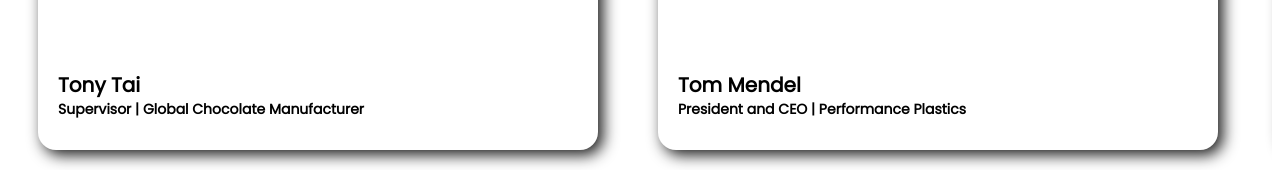
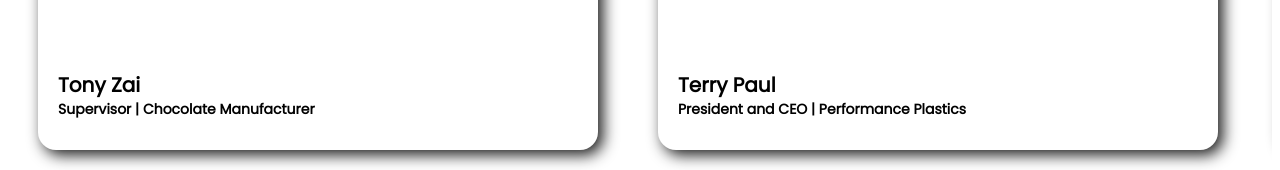
Before and after one commit to JasonRodrigues100/Horizontal-Scrolling-Testimonials, a plain HTML site: page index.html in a window 1280 px wide. Shown: the part 358-528 px from the top of the page. Drawn offline with Linux system fonts and the light colour scheme.

Commit message:
Added placeholders

```diff
--- a/index.html
+++ b/index.html
@@ -22,8 +22,8 @@
 
     <div class="card-person ">
         <div class="stat">
-          <div class="name"><p>Tony Tai</p></div>
-          <div class="post"><p> Supervisor | Global Chocolate Manufacturer</p></div>
+          <div class="name"><p>Tony Zai</p></div>
+          <div class="post"><p> Supervisor | Chocolate Manufacturer</p></div>
         </div>
     </div>
 </div>
@@ -40,7 +40,7 @@
     </div>
     <div class="card-person">
         <div class="stat">
-          <div class="name"><p>Tom Mendel</p></div>
+          <div class="name"><p>Terry Paul</p></div>
           <div class="post"><p>President and CEO | Performance Plastics</p></div>
         </div>
     </div>
```
